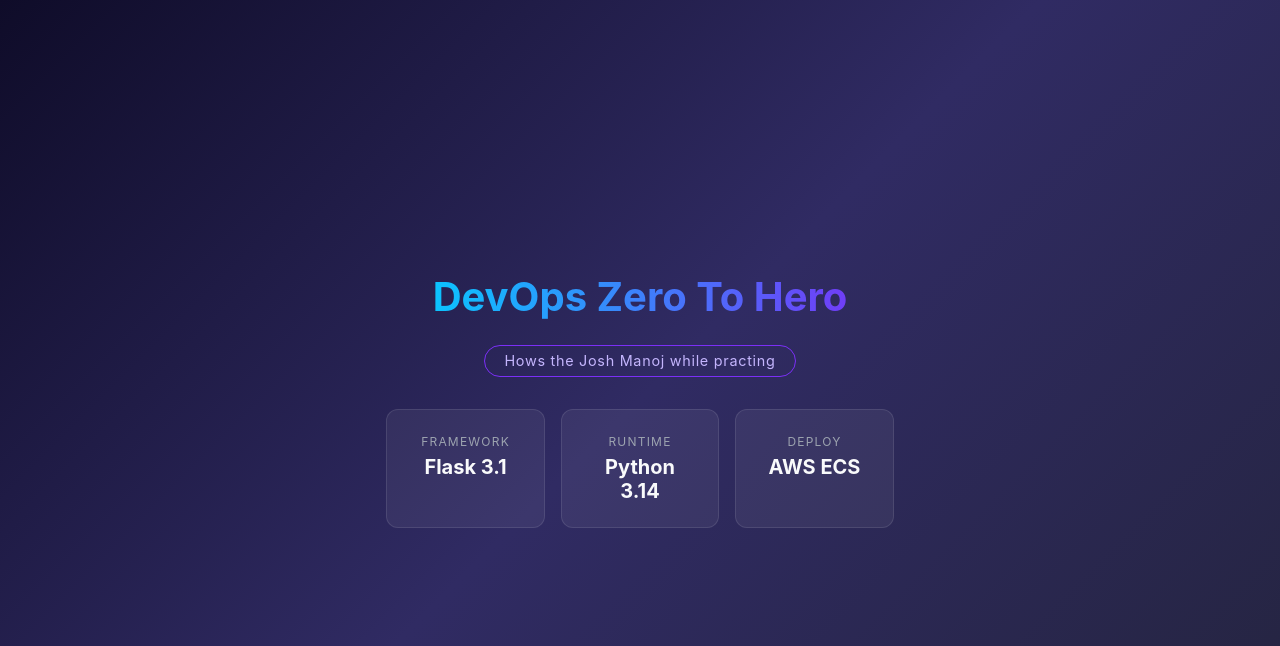
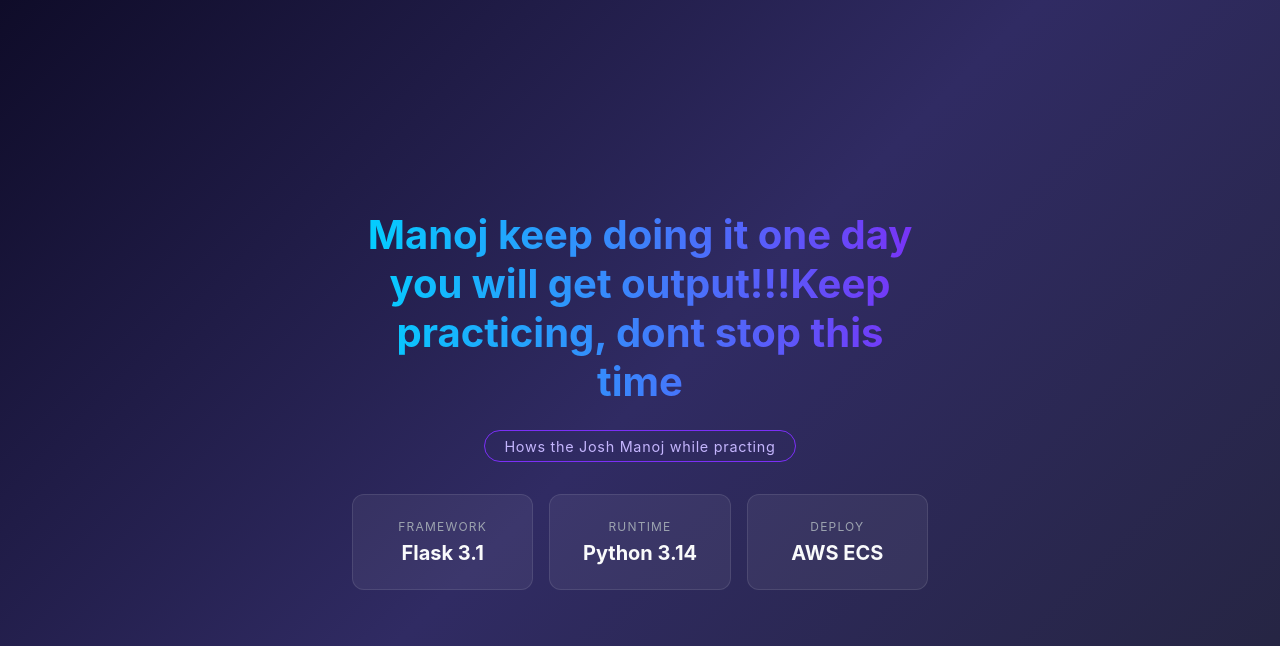
Before and after one commit to Manoj3577/docker-ci-cd-26, a Flask app: page / in a window 1280 px wide. Shown: the top 646 px of the page. Run offline with Flask 3, Linux system fonts and the light colour scheme.

Commit message:
updated header in index.html

```diff
--- a/templates/index.html
+++ b/templates/index.html
@@ -3,7 +3,7 @@
 <head>
     <meta charset="UTF-8">
     <meta name="viewport" content="width=device-width, initial-scale=1.0">
-    <title>Manoj keep doing it one day you will get output!!!Keep practicing, dont stop this time</title>
+    <title>ChampMyLove</title>
     <style>
         * { margin: 0; padding: 0; box-sizing: border-box; }
         body {
@@ -67,7 +67,7 @@
 </head>
 <body>
     <div class="container">
-        <h1>DevOps Zero To Hero</h1>
+        <h1>Manoj keep doing it one day you will get output!!!Keep practicing, dont stop this time</h1>
         <div class="badge">Hows the Josh Manoj while practing</div>
         <div class="cards">
             <div class="card">
```
